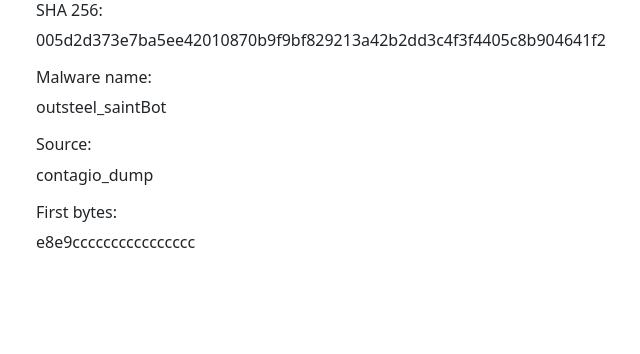
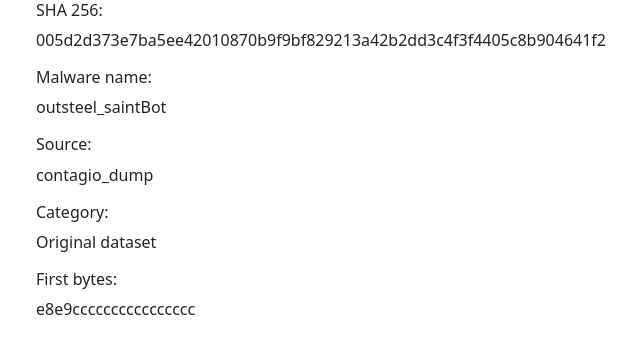
Before and after one commit to naiaraAM/TFG, a Django app: a page that uses webapp/pages/templates/pages/APT_sample_detail.html in a window 1280 px wide. Shown: the part 135-489 px from the top of the page, without its empty margins (46-686 px from the left). Run offline with Django 3.2, Linux system fonts and the light colour scheme; data comes from the database, SQL or seed files in the repository; both versions use the stored data as it was after the commit; parts of the project's set-up code (start-up, migrations or seed data) failed here and were passed over.

Commit message:
Filter in webapp created

```diff
--- a/db/creation.py
+++ b/db/creation.py
@@ -23,6 +23,7 @@ try:
                 (sha_256 text PRIMARY KEY,
                 malware_name text,
                 source text,
+                category text,
                 first_bytes text)''')
     cursor.execute('''CREATE TABLE IF NOT EXISTS comparison
                     (filename1 text,
--- a/db/insertion.py
+++ b/db/insertion.py
@@ -17,9 +17,9 @@ try:
     with open(DATA_PATH) as f:
         next(f) # Skip the header
         for line in f:
-            sha_256, malware_name, source, first_bytes = line.strip().split('\t')
+            sha_256, malware_name, source, category, first_bytes = line.strip().split('\t')
             try:
-                cursor.execute("INSERT INTO samples VALUES (?, ?, ?, ?)", (sha_256, malware_name, source, first_bytes))
+                cursor.execute("INSERT INTO samples VALUES (?, ?, ?, ?, ?)", (sha_256, malware_name, source, category, first_bytes))
             except sqlite3.IntegrityError:
                 print(f"Sha_256 {sha_256} already exists in the database")
     connection.commit()
--- a/webapp/pages/models.py
+++ b/webapp/pages/models.py
@@ -24,6 +24,7 @@ class Samples(models.Model):
     sha_256 = models.TextField(primary_key=True, blank=True, null=False)
     malware_name = models.TextField(blank=True, null=True)
     source = models.TextField(blank=True, null=True)
+    category = models.TextField(blank=True, null=True)
     first_bytes = models.TextField(blank=True, null=True)
 
     class Meta:
--- a/webapp/pages/templates/pages/APT_sample_detail.html
+++ b/webapp/pages/templates/pages/APT_sample_detail.html
@@ -14,6 +14,8 @@
         <p>{{ sample.malware_name }}</p>
         <h6>Source:</h6>
         <p>{{ sample.source }}</p>
+        <h6>Category:</h6>
+        <p>{{ sample.category }}</p>
         <h6>First bytes:</h6>
         <p>{{ sample.first_bytes }}</p>
     </div>
--- a/webapp/pages/urls.py
+++ b/webapp/pages/urls.py
@@ -6,6 +6,8 @@ from pages import views
 urlpatterns = [
     path('', views.home, name='home'),
     path('upload/', views.upload_file, name='upload_file'),
-    path('APT_samples/', views.samples_index, name='samples_index'),
+    path('APT_samples/all/', views.samples_index, name='samples_index'),
+    path('samples/original/', views.show_original_samples, name='show_original_samples'),
+    path('samples/user_uploaded/', views.show_user_uploaded_samples, name='show_user_uploaded_samples'),
     path('APT_samples/<str:pk>/', views.sample_detail, name='sample_detail'),
 ]
--- a/webapp/pages/views.py
+++ b/webapp/pages/views.py
@@ -3,6 +3,9 @@ import os
 from django.conf import settings
 from django.shortcuts import render, get_object_or_404
 from .models import Samples
+from django.http import HttpResponseBadRequest
+from django.http import HttpResponse
+import magic
 
 def home(request):
     return render(request, 'pages/home.html', {})
@@ -10,15 +13,19 @@ def home(request):
 def upload_file(request):
     if request.method == 'POST' and request.FILES['file']:
         uploaded_file = request.FILES['file']
-        upload_dir = '/home/chispitas/Documents/TFG/samples/webapp_uploads/'
-        if not os.path.exists(upload_dir):
-            os.makedirs(upload_dir)
-        file_path = os.path.join(upload_dir, uploaded_file.name)
-        with open(file_path, 'wb+') as destination:
-            for chunk in uploaded_file.chunks():
-                destination.write(chunk)
-        # Redirect to show the file analysis result
-        return render(request, 'pages/upload_success.html', {'file_name': uploaded_file.name})
+        file_type = magic.from_buffer(uploaded_file.read(1024), mime=True)
+        if file_type == 'application/x-dosexec':
+            upload_dir = '/home/chispitas/Documents/TFG/samples/webapp_uploads/'
+            if not os.path.exists(upload_dir):
+                os.makedirs(upload_dir)
+            file_path = os.path.join(upload_dir, uploaded_file.name)
+            with open(file_path, 'wb+') as destination:
+                for chunk in uploaded_file.chunks():
+                    destination.write(chunk)
+            # Redirect to show the file analysis result
+            return HttpResponse("File uploaded successfully!")
+        else:
+            return HttpResponseBadRequest("Invalid file type. Only .exe files are allowed.")
     else:
         return render(request, 'pages/upload_file.html')
 
@@ -35,3 +42,17 @@ def sample_detail(request, pk):
         "sample": sample_data
     }
     return render(request, 'pages/APT_sample_detail.html', context)
+
+def show_original_samples(request):
+    sample_data = Samples.objects.filter(category='Original dataset')
+    context = {
+        "samples": sample_data
+    }
+    return render(request, 'pages/APT_sample_index.html', context)
+
+def show_user_uploaded_samples(request):
+    sample_data = Samples.objects.filter(category='User uploaded')
+    context = {
+        "samples": sample_data
+    }
+    return render(request, 'pages/APT_sample_index.html', context)
```
Also changed, not shown: webapp/pages/templates/pages/APT_sample_index.html (+20 -5 lines), db/TFG.db, 2 other files.
